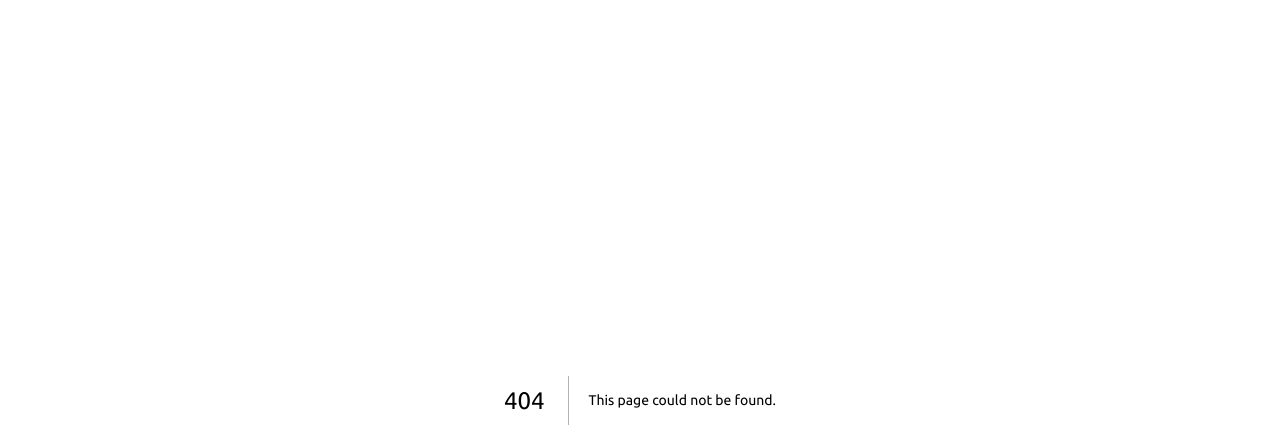
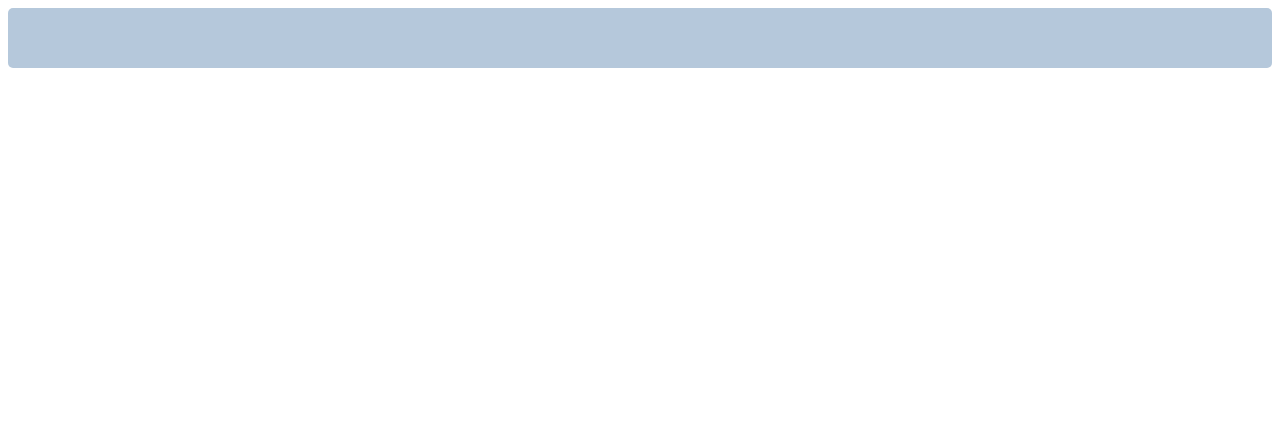
Before and after one commit to ProjectMeowInc/meowlib.frontend.remaster, a Next.js app: page /admin/UI/AdminCreateButton/AdminCreateButton in a window 1280 px wide. Before the commit this address had no page. Shown: the top 448 px of the page. Built offline with nearby package versions, Linux system fonts and the light colour scheme.

Commit message:
Сделана кнопка для перехода на страницу создания

```diff
--- /dev/null
+++ b/src/pages/admin/UI/AdminCreateButton/AdminCreateButton.tsx
@@ -0,0 +1,24 @@
+"use client"
+
+import Link from "next/link"
+import { FC } from "react"
+import { usePathname } from "next/navigation"
+import classes from "./adminCreateButton.module.css"
+
+interface IAdminCreateButtonProps {
+    text: string
+    href: string
+}
+
+const AdminCreateButton: FC<IAdminCreateButtonProps> = ({text, href}) => {
+
+    const pathname = usePathname()
+
+    return (
+        <Link className={classes.button} href={pathname + href}>
+            {text}
+        </Link>
+    )
+}
+
+export default AdminCreateButton
--- /dev/null
+++ b/src/pages/admin/UI/AdminCreateButton/adminCreateButton.module.css
@@ -0,0 +1,11 @@
+.button {
+    width: 100%;
+    height: 60px;
+    display: flex;
+    justify-content: center;
+    align-items: center;
+    text-decoration: none;
+    background-color: #B5C8DB;
+    border-radius: 5px;
+    color: white;
+}
```
